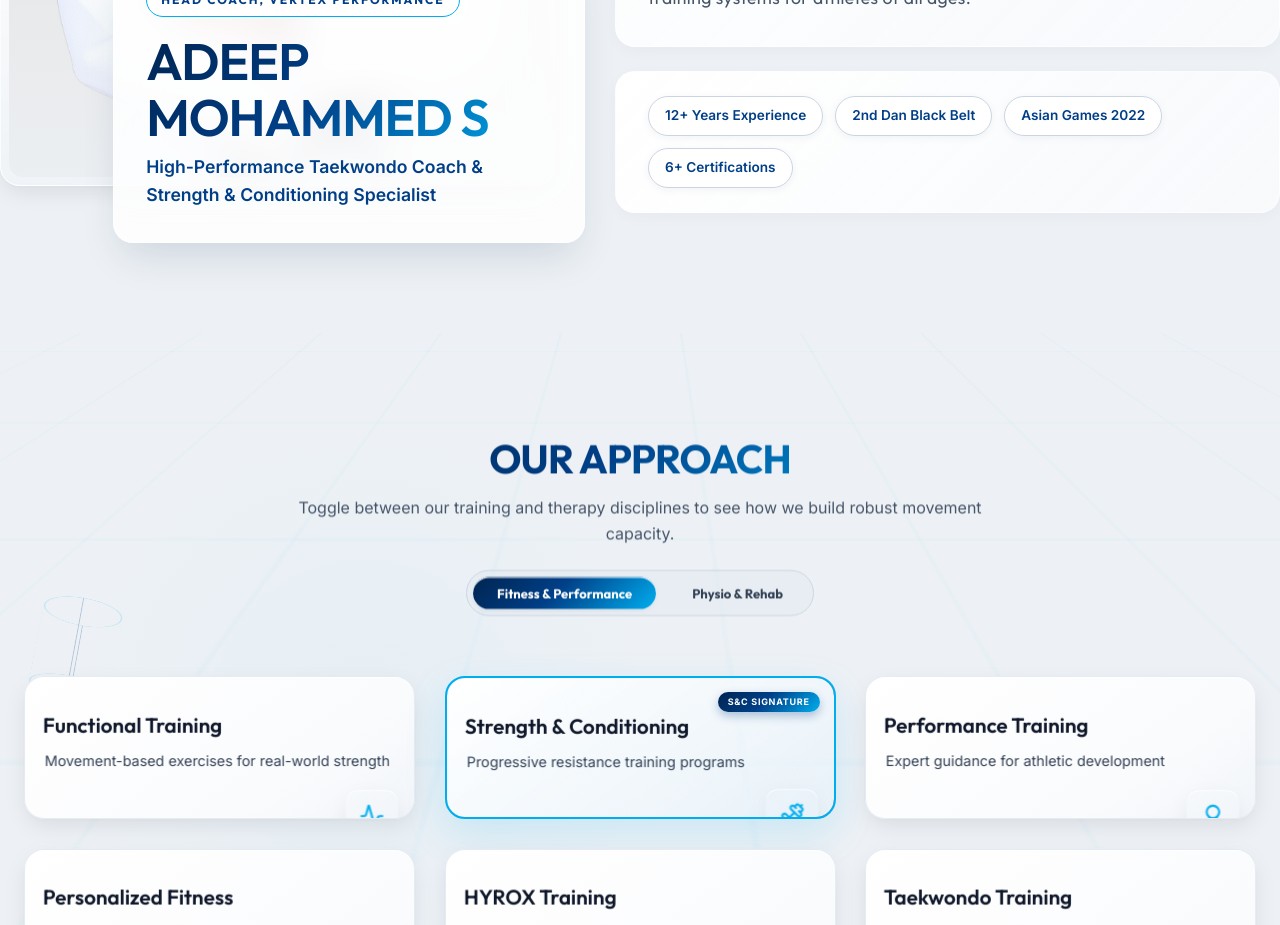
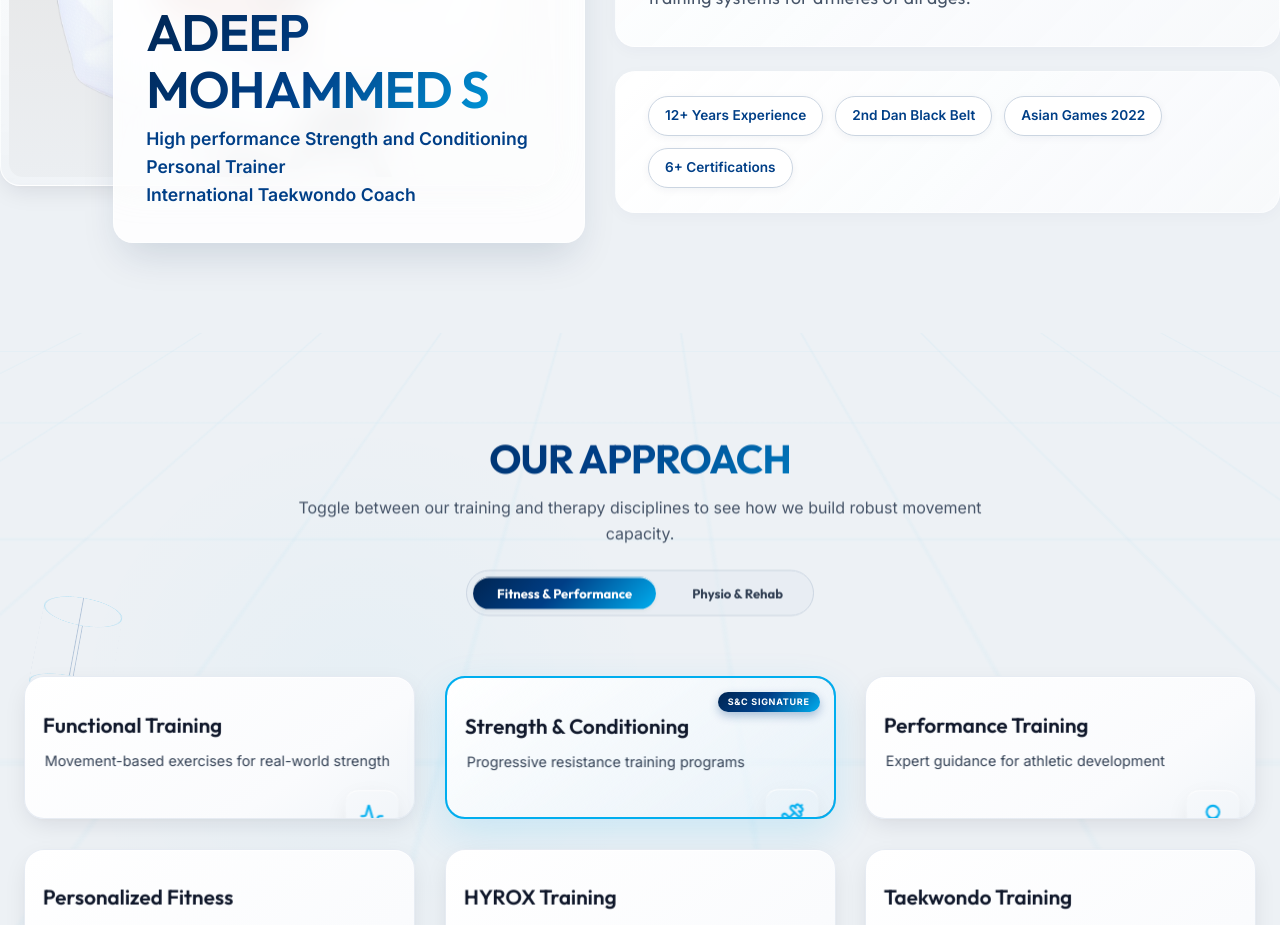
Before and after one commit to Saleeq12217925/vertex_performance, a React (Vite) app: page / in a window 1280 px wide. Shown: the part 2600-3525 px from the top of the page. Built offline with nearby package versions, Linux system fonts and the light colour scheme; no server answers.

Commit message:
Update coach title: High performance Strength and Conditioning Personal Trainer & International Taekwondo Coach

```diff
--- a/src/App.jsx
+++ b/src/App.jsx
@@ -667,7 +667,7 @@ function App() {
               <div className="coach-floating-identity glass">
                 <div className="badge-pill coach-pill">Head Coach, Vertex Performance</div>
                 <h3 className="text-gradient coach-huge-name">ADEEP MOHAMMED S</h3>
-                <p className="coach-title text-cyan">High-Performance Taekwondo Coach &amp; Strength &amp; Conditioning Specialist</p>
+                <p className="coach-title text-cyan">High performance Strength and Conditioning Personal Trainer<br />International Taekwondo Coach</p>
               </div>
             </div>
 
```
